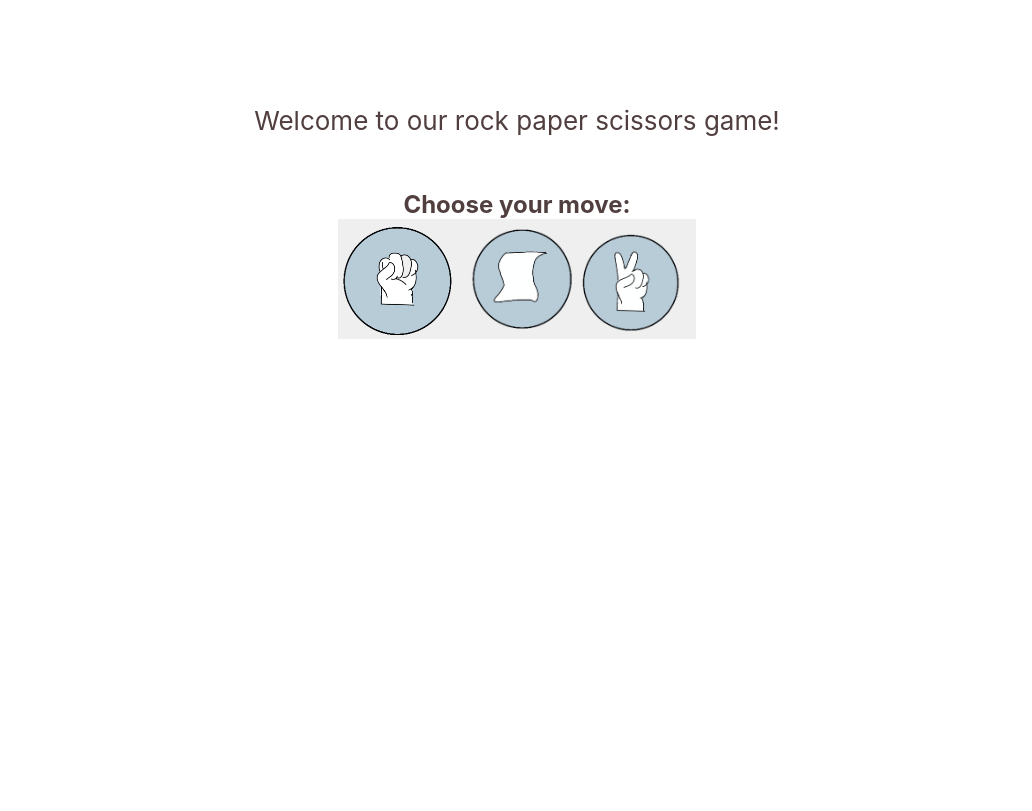
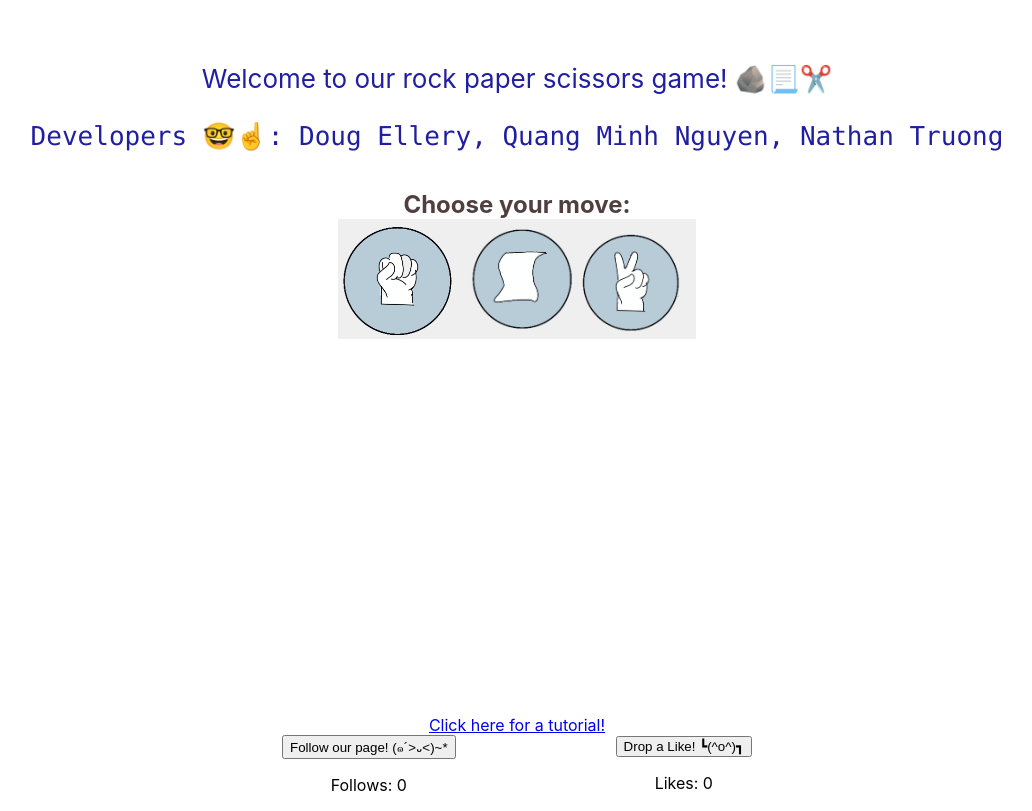
Before and after one commit to doug-ellery/react_final_project, a React (Create React App) app: page / in a window 1280 px wide. Shown: the part 280-1091 px from the top of the page, without its empty margins (123-1155 px from the left). Before the commit the page ends 995 px from the top, so only its background shows below. Built offline with nearby package versions, Linux system fonts and the light colour scheme.

Commit message:
Initial commit

```diff
--- a/src/App.css
+++ b/src/App.css
@@ -39,7 +39,7 @@
   align-items: center;
   justify-content: center;
   font-size: calc(10px + 2vmin);
-  color: rgb(81, 63, 63);
+  color: rgb(33, 31, 161);
 }
 
 .App-choice{
@@ -48,7 +48,7 @@
 }
 
 .App-link {
-  color: #61dafb;
+  color: #9a0404;
 }
 
 @keyframes App-logo-spin {
--- a/src/App.js
+++ b/src/App.js
@@ -3,13 +3,40 @@ import paper from './paper.png';
 import scissors from './scissors.png';
 
 import './App.css';
+import {useState, useEffect} from 'react';
+
+function LikeButton(props) {
+    const [likes, setLikes] = useState(0);
+
+    function likeFunction() {
+      setLikes(likes + 1)
+    }
+
+    function changeTitleColor() {
+    const titleElement = document.querySelector('.Title');
+      if (likes >= 5) {
+        titleElement.style.color = 'red';
+      }
+    }
+
+  useEffect(changeTitleColor, [likes]);
+    return (
+      <div>
+      <button onClick={likeFunction}>{props.description}</button>
+         <p>{props.count}: {likes}</p>
+      </div>
+    )
+ }
 
 function App() {
   return (
     <div className="App">
       <header className="App-header">
-        Welcome to our rock paper scissors game!
-      </header>
+        Welcome to our rock paper scissors game! 🪨📃✂️
+        <p>
+          <code> Developers 🤓☝️: Doug Ellery, Quang Minh Nguyen, Nathan Truong</code>
+        </p>
+        </header>
       <h2 className = "App-choice">
         Choose your move:
         <br></br>
@@ -17,6 +44,18 @@ function App() {
         <img src={paper} className="App-paper" alt="logo" />
         <img src={scissors} className="App-scissors" alt="logo" />
       </h2>
+        <a
+          className="Tutorial link"
+          href="https://www.youtube.com/watch?v=ND4fd6yScBM"
+          target="_blank"
+          rel="noopener noreferrer"
+        >
+          Click here for a tutorial!
+        </a>
+        <div style={{ display: 'flex', justifyContent: 'center', gap: '10rem' }}>
+        <LikeButton description="Follow our page! (๑´>᎑<)~*" count="Follows" />
+        <LikeButton description="Drop a Like! ┗(^o^)┓" count="Likes" />
+        </div>
     </div>
   );
 }
```
